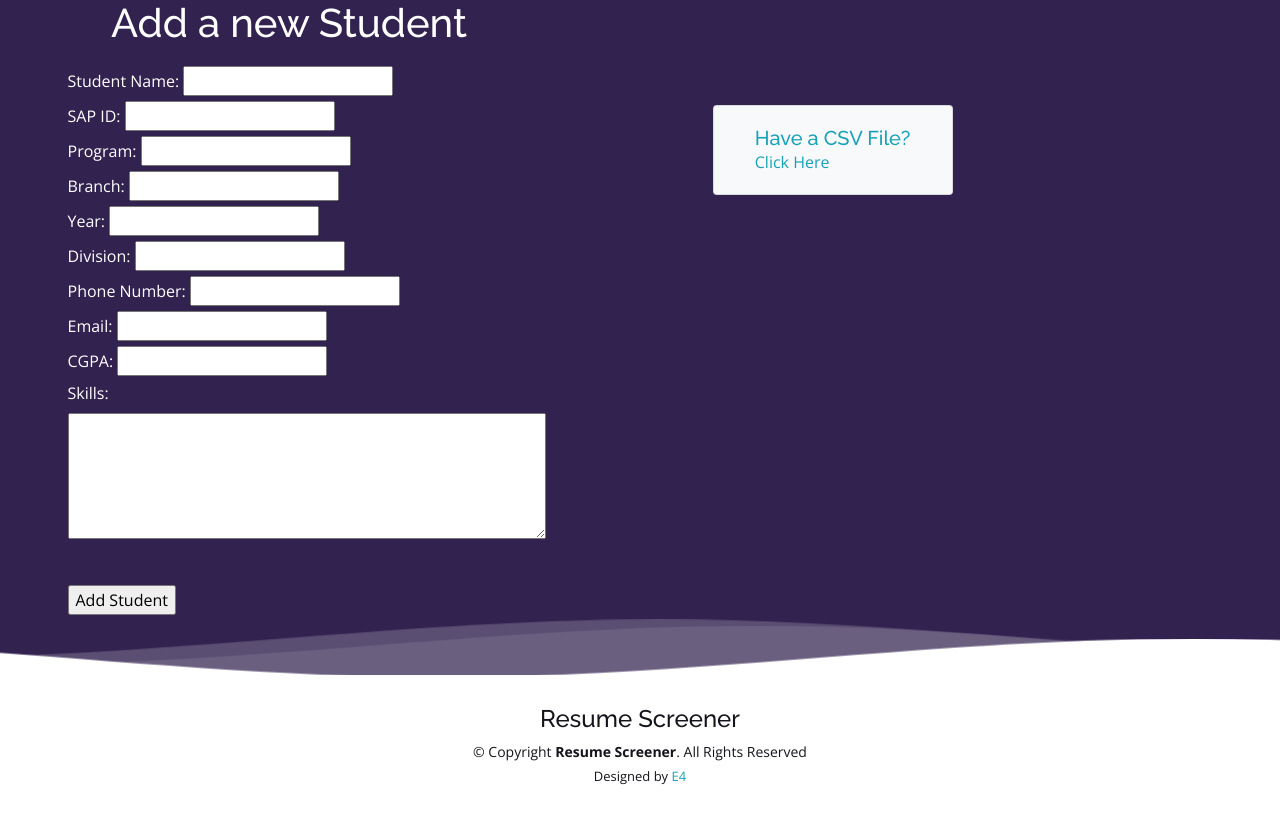
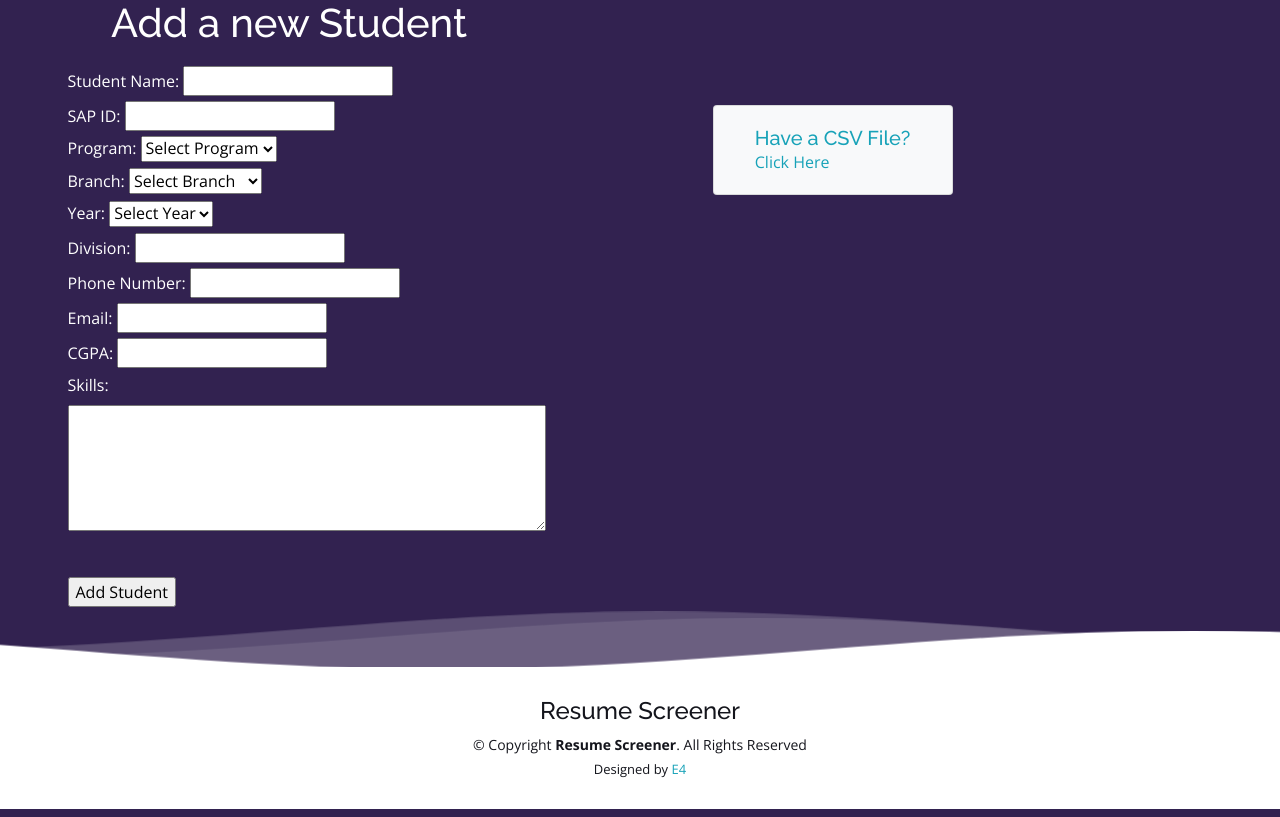
Before and after one commit to AbbasSavvy/FYP-2022, a Django app: template fyp_project/home/templates/home-templates/add_student.html in a window 1280 px wide. Shown: the part 65-882 px from the top of the page. Run offline with Django 3.2, Linux system fonts and the light colour scheme; the template is opened without the code that fills it, so the values that code supplies are empty; some libraries are stand-ins or nearby versions.

Commit message:
Add Student changes
Drop down options in add student page

```diff
--- a/fyp_project/home/templates/home-templates/add_student.html
+++ b/fyp_project/home/templates/home-templates/add_student.html
@@ -29,13 +29,39 @@
                                 <input type="number" name="sap_id" id="sap_id" required maxlength=11><br>
 
                                 <label for="program">Program: </label>
-                                <input type="text" name="program" id="program" required><br>
+                                <!--<input type="text" name="program" id="program" required><br>-->
+                                <select name="program" id="program" required>
+                                    <option disabled selected>Select Program</option>
+                                    <option value="B.Tech">B.Tech</option>
+                                    <option value="MBA.Tech">MBA.Tech</option>
+                                    <option value="MCA">MCA</option>
+                                    <option value="BTI">BTI</option>
+                                </select><br>
 
                                 <label for="branch">Branch: </label>
-                                <input type="text" name="branch" id="branch" required><br>
+                                <!--<input type="text" name="branch" id="branch" required><br>-->
+                                <select name="branch" id="branch" required>
+                                    <option disabled selected>Select Branch</option>
+                                    <option value="CS">CS</option>
+                                    <option value="IT">IT</option>
+                                    <option value="Mechanical">Mechanical</option>
+                                    <option value="EXTC">EXTC</option>
+                                    <option value="Civil">Civil</option>
+                                    <option value="Mechantronics">Mechantronics</option>
+                                    <option value="Data Science">Data Science</option>
+                                </select><br>
 
                                 <label for="year">Year: </label>
-                                <input type="number" name="year" id="year" required maxlength=1 min=1><br>
+                                <!--<input type="number" name="year" id="year" required maxlength=1 min=1><br>-->
+                                <select name="year" id="year" required>
+                                    <option disabled selected>Select Year</option>
+                                    <option value="1">1</option>
+                                    <option value="2">2</option>
+                                    <option value="3">3</option>
+                                    <option value="4">4</option>
+                                    <option value="5">5</option>
+                                    <option value="6">6</option>
+                                </select><br>
 
                                 <label for="division">Division: </label>
                                 <input type="text" name="division" id="division" required maxlength=1><br>
--- a/fyp_project/home/views.py
+++ b/fyp_project/home/views.py
@@ -20,6 +20,7 @@ from nltk.tokenize import sent_tokenize
 import nltk
 import pickle
 nltk.download('punkt')
+nltk.download('stopwords')
 from datetime import datetime
 from django.views import generic
 from django.utils.safestring import mark_safe
```
Also changed, not shown: fyp_project/home/migrations/0018_merge_0014_event_role_id_0017_auto_20220317_1602.py (added).
